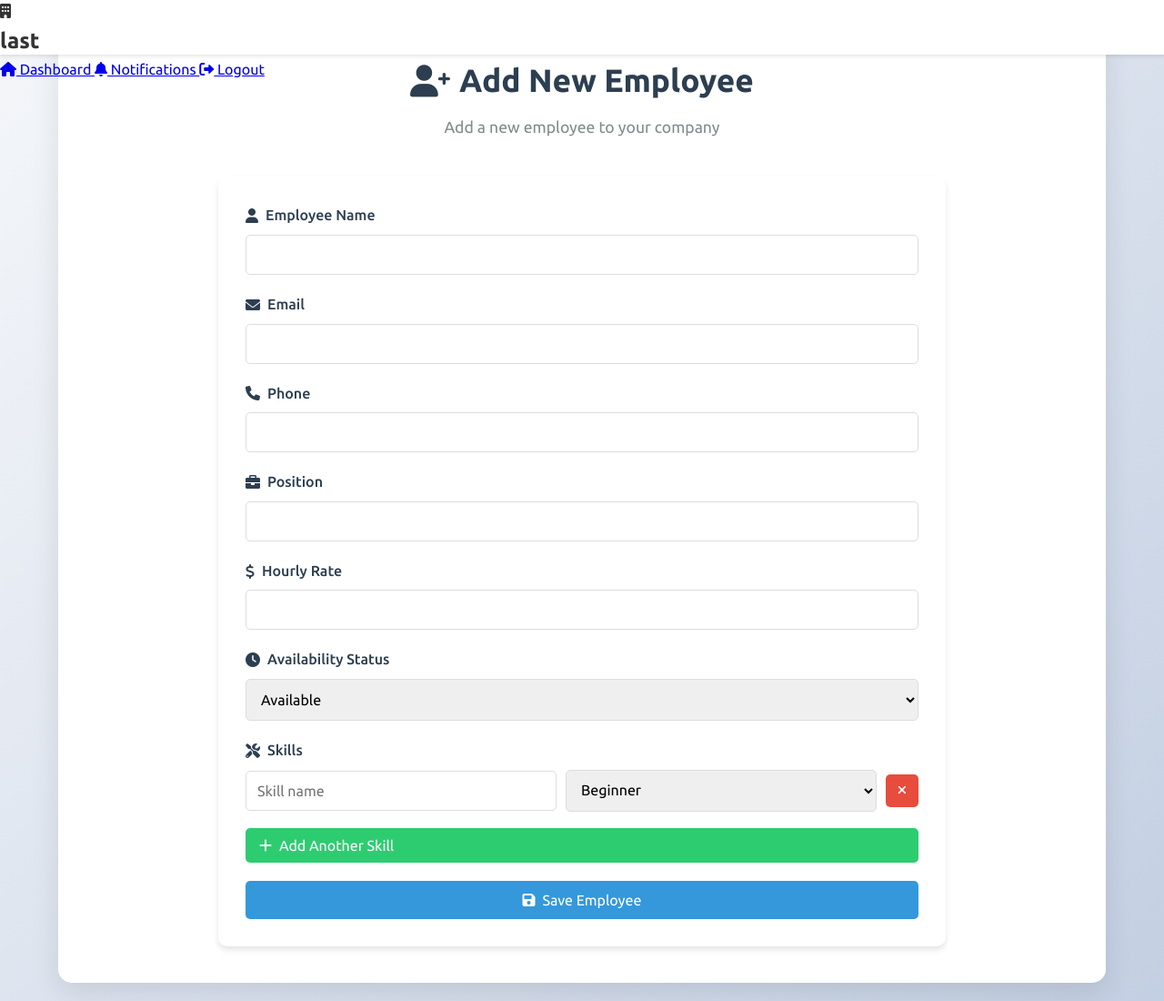
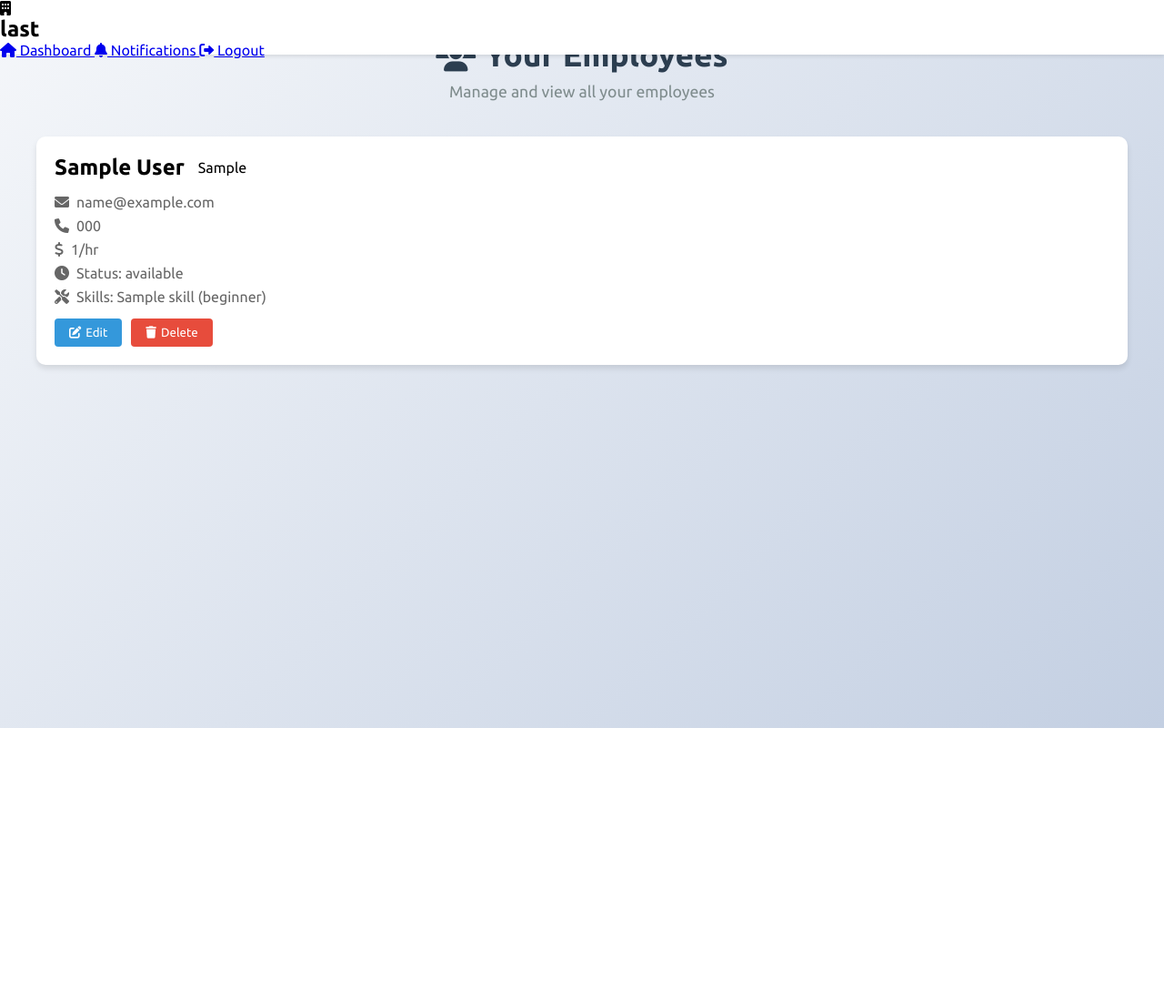
Before and after one commit to nafis-muktashid/CSE311L-CC, a PHP site: page /employees.php in a window 1280 px wide. Shown: the whole page at 91% size. After the commit the page ends 800 px from the top, so only its background shows below. Run offline with PHP 8.4, Linux system fonts and the light colour scheme; a user stored in the database is signed in; tables that the repository leaves empty hold one stand-in row (values such as "Sample post").

Commit message:
employees are visible

```diff
--- a/components/sidebar.php
+++ b/components/sidebar.php
@@ -1,5 +1,9 @@
 <nav class="sidebar">
     <div class="sidebar-nav">
+        <a href="add_employees.php" class="nav-link <?php echo $activeTab === 'add_employee' ? 'active' : ''; ?>">
+            <i class="fas fa-user-plus"></i>
+            <span>Add an Employee</span>
+        </a>
         <a href="employees.php" class="nav-link <?php echo $activeTab === 'employees' ? 'active' : ''; ?>">
             <i class="fas fa-users"></i>
             <span>Employees</span>
--- a/employees.php
+++ b/employees.php
@@ -1,131 +1,50 @@
 <?php
 session_start();
-require_once './utilities/con_db.php';
-require_once './components/header.php';
-
+require_once './utilities/con_db.php';require_once './components/header.php';
 // Redirect to login if not logged in
-if (!isset($_SESSION['email'])) {
-    header("Location: login.php");
-    exit;
-}
+if (!isset($_SESSION['email']) || $_SESSION['user_type'] !== 'company') {    header("Location: login.php");
+    exit;}
+$companyId = $_SESSION['companyId'];
+// Fetch employees with their skills
+$query = "SELECT             e.*,
+            ep.phone_number,            GROUP_CONCAT(CONCAT(s.skill_name, ' (', es.experience_level, ')') SEPARATOR ', ') as skills
+          FROM employees e          LEFT JOIN employeephone ep ON e.employeeId = ep.employeeId
+          LEFT JOIN employeeskills es ON e.employeeId = es.employeeId          LEFT JOIN skills s ON es.skillId = s.skillId
+          WHERE e.companyId = ?          GROUP BY e.employeeId
+          ORDER BY e.name";
+$stmt = $db_connection->prepare($query);$stmt->bind_param("i", $companyId);
+$stmt->execute();$result = $stmt->get_result();
 ?>
-
-<!DOCTYPE html>
-<html lang="en">
-<head>
-    <meta charset="UTF-8">
-    <meta name="viewport" content="width=device-width, initial-scale=1.0">
-    <title>Manage Employees - ConnectCore</title>
-    <link rel="stylesheet" href="./css/base.css">
-    <link rel="stylesheet" href="./css/employees.css">
-    <link rel="stylesheet" href="https://cdnjs.cloudflare.com/ajax/libs/font-awesome/6.0.0/css/all.min.css">
-</head>
-<body>
-    <div class="container">
+<!DOCTYPE html><html lang="en">
+<head>    <meta charset="UTF-8">
+    <meta name="viewport" content="width=device-width, initial-scale=1.0">    <title>View Employees - ConnectCore</title>
+    <link rel="stylesheet" href="./css/base.css">    <link rel="stylesheet" href="./css/employee_management.css">
+    <link rel="stylesheet" href="https://cdnjs.cloudflare.com/ajax/libs/font-awesome/6.0.0/css/all.min.css"></head>
+<body>    <div class="container">
         <?php renderHeader('employees'); ?>
-
-        <div class="content-wrapper">
-            <?php if (isset($_SESSION['success'])): ?>
-                <div class="alert alert-success">
-                    <?php
-                        echo $_SESSION['success'];
-                        unset($_SESSION['success']);
-                    ?>
-                </div>
-            <?php endif; ?>
-
-            <?php if (isset($_SESSION['error'])): ?>
-                <div class="alert alert-error">
-                    <?php
-                        echo $_SESSION['error'];
-                        unset($_SESSION['error']);
-                    ?>
-                </div>
-            <?php endif; ?>
-
-            <div class="page-header">
-                <h1><i class="fas fa-user-plus"></i> Add New Employee</h1>
-                <p>Add a new employee to your company</p>
+        <div class="content-wrapper">            <div class="page-header">
+                <h1><i class="fas fa-users"></i> Your Employees</h1>                <p>Manage and view all your employees</p>
             </div>
-
-            <div class="form-container">
-                <form action="./utilities/manage_employees.php" method="POST" class="employee-form">
-                    <div class="form-group">
-                        <label for="name">
-                            <i class="fas fa-user"></i> Employee Name
-                        </label>
-                        <input type="text" id="name" name="name" required>
-                    </div>
-
-                    <div class="form-group">
-                        <label for="email">
-                            <i class="fas fa-envelope"></i> Email
-                        </label>
-                        <input type="email" id="email" name="email" required>
-                    </div>
-
-                    <div class="form-group">
-                        <label for="phone">
-                            <i class="fas fa-phone"></i> Phone
-                        </label>
-                        <input type="tel" id="phone" name="phone" required>
-                    </div>
-
-                    <div class="form-group">
-                        <label for="position">
-                            <i class="fas fa-briefcase"></i> Position
-                        </label>
-                        <input type="text" id="position" name="position" required>
-                    </div>
-
-                    <div class="form-group">
-                        <label for="rate">
-                            <i class="fas fa-dollar-sign"></i> Hourly Rate
-                        </label>
-                        <input type="number" id="rate" name="rate" min="0" step="0.01" required>
-                    </div>
-
-                    <div class="form-group">
-                        <label for="availability">
-                            <i class="fas fa-clock"></i> Availability Status
-                        </label>
-                        <select id="availability" name="availability" required>
-                            <option value="available">Available</option>
-                            <option value="unavailable">Unavailable</option>
-                        </select>
-                    </div>
-
-                    <div class="form-group">
-                        <label>
-                            <i class="fas fa-tools"></i> Skills
-                        </label>
-                        <div id="skillsContainer">
-                            <div class="skill-row">
-                                <input type="text" name="skills[]" placeholder="Skill name" required>
-                                <select name="skill_levels[]" required>
-                                    <option value="beginner">Beginner</option>
-                                    <option value="intermediate">Intermediate</option>
-                                    <option value="expert">Expert</option>
-                                </select>
-                                <button type="button" class="remove-skill" onclick="removeSkill(this)">
-                                    <i class="fas fa-times"></i>
-                                </button>
-                            </div>
-                        </div>
-                        <button type="button" class="add-skill-btn" onclick="addSkill()">
-                            <i class="fas fa-plus"></i> Add Another Skill
-                        </button>
-                    </div>
-
-                    <input type="hidden" name="action" value="add">
-                    <button type="submit" name="submit" class="submit-btn">
-                        <i class="fas fa-save"></i> Save Employee
-                    </button>
-                </form>
-            </div>
-        </div>
-    </div>
-
+            <div class="employees-container">                <?php if($result->num_rows > 0): ?>
+                    <?php while($employee = $result->fetch_assoc()): ?>                        <div class="employee-card">
+                            <div class="employee-header">                                <h2><?php echo htmlspecialchars($employee['name']); ?></h2>
+                                <span class="position"><?php echo htmlspecialchars($employee['position']); ?></span>                            </div>
+                            <div class="employee-details">                                <p><i class="fas fa-envelope"></i> <?php echo htmlspecialchars($employee['email']); ?></p>
+                                <p><i class="fas fa-phone"></i> <?php echo htmlspecialchars($employee['phone_number']); ?></p>                                <p><i class="fas fa-dollar-sign"></i> <?php echo htmlspecialchars($employee['rate']); ?>/hr</p>
+                                <p><i class="fas fa-clock"></i> Status: <?php echo htmlspecialchars($employee['availability_status']); ?></p>                                <?php if($employee['skills']): ?>
+                                    <p><i class="fas fa-tools"></i> Skills: <?php echo htmlspecialchars($employee['skills']); ?></p>                                <?php endif; ?>
+                            </div>                            <div class="employee-actions">
+                                <button class="edit-btn" onclick="editEmployee(<?php echo $employee['employeeId']; ?>)">                                    <i class="fas fa-edit"></i> Edit
+                                </button>                                <button class="delete-btn" onclick="deleteEmployee(<?php echo $employee['employeeId']; ?>)">
+                                    <i class="fas fa-trash"></i> Delete                                </button>
+                            </div>                        </div>
+                    <?php endwhile; ?>                <?php else: ?>
+                    <div class="no-employees">                        <i class="fas fa-users-slash"></i>
+                        <h2>No Employees Found</h2>                        <p>You haven't added any employees yet.</p>
+                        <a href="add_employees.php" class="add-employee-btn">                            <i class="fas fa-plus"></i> Add Employee
+                        </a>                    </div>
+                <?php endif; ?>            </div>
+        </div>    </div>
     <script src="./js/employees.js"></script>
 </body>
 </html>
--- a/utilities/manage_employees.php
+++ b/utilities/manage_employees.php
@@ -5,7 +5,7 @@ require_once 'con_db.php';
 // Ensure only companies can access this endpoint
 if (!isset($_SESSION['email']) || $_SESSION['user_type'] !== 'company') {
     $_SESSION['error'] = 'Unauthorized access';
-    header('Location: ../employees.php');
+    header('Location: ../add_employees.php');
     exit;
 }
 
@@ -80,6 +80,6 @@ if ($_SERVER['REQUEST_METHOD'] === 'POST') {
                 break;
         }
     }
-    header('Location: ../employees.php');
+    header('Location: ../add_employees.php');
     exit;
 }
```
Also changed, not shown: add_employees.php (added, +131 -0 lines).
